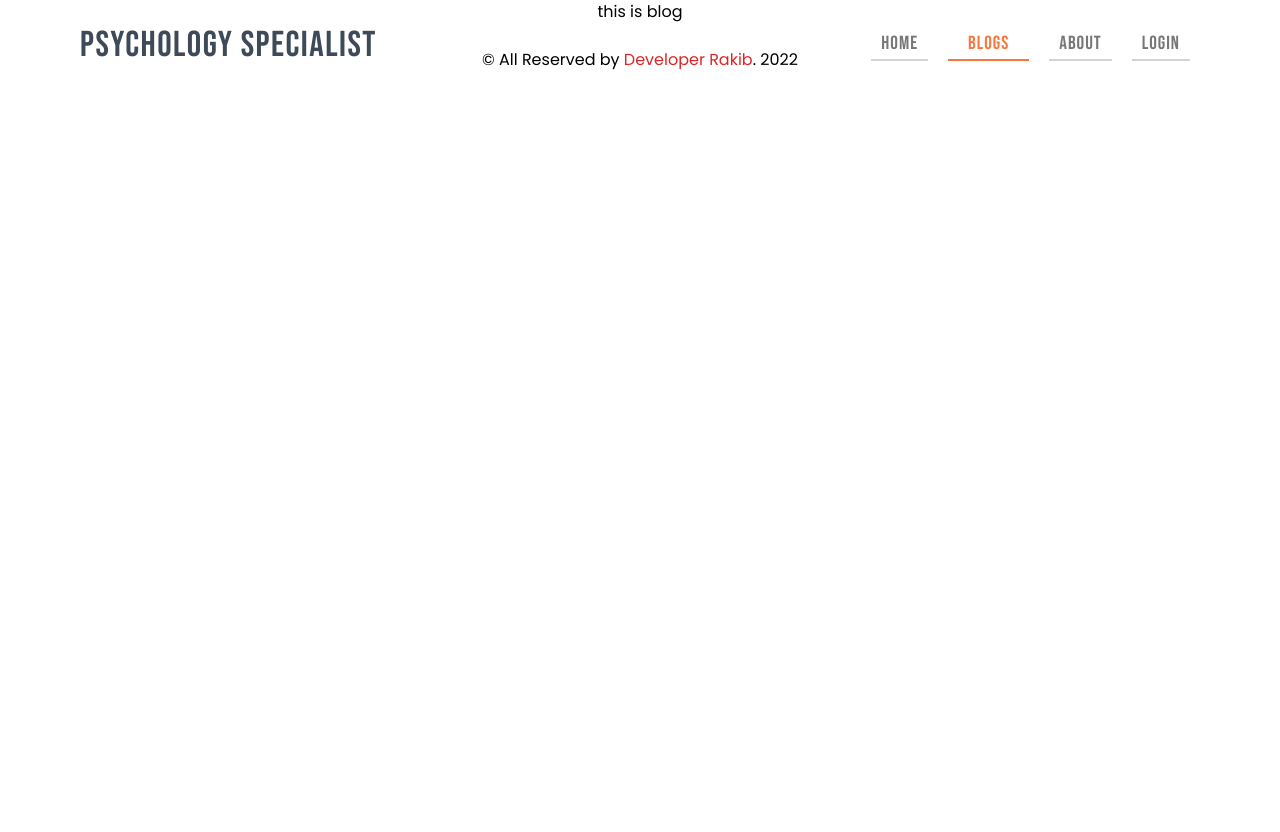
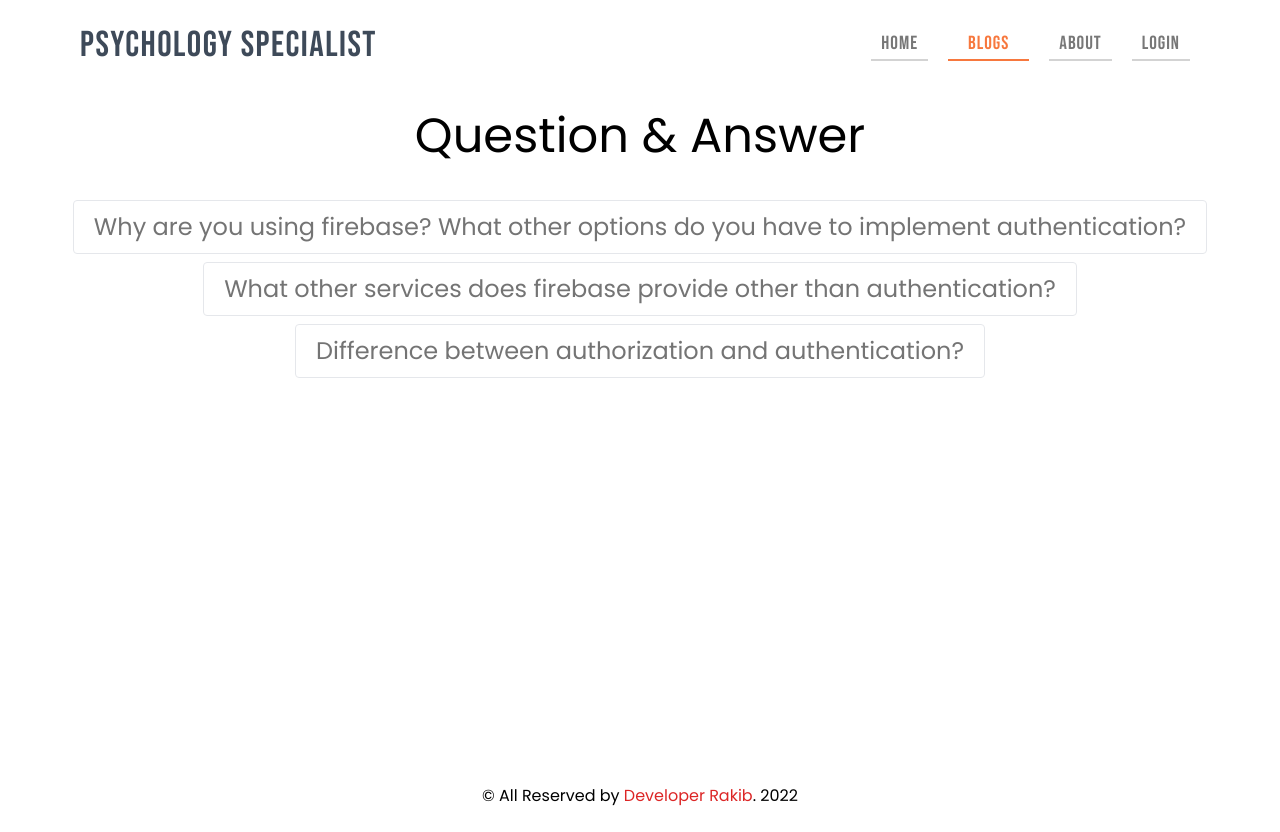
Before and after one commit to Developer-Rakib/Sara-Medical-Hall, a React (Create React App) app: page /blog in a window 1280 px wide. Before the commit the page ends 800 px from the top, so only its background shows below. Built offline with nearby package versions, Linux system fonts and the light colour scheme; no server answers.

Commit message:
blog complete

```diff
--- a/package.json
+++ b/package.json
@@ -8,10 +8,12 @@
     "@testing-library/user-event": "^13.5.0",
     "firebase": "^9.6.11",
     "react": "^18.0.0",
+    "react-accessible-accordion": "^4.0.0",
     "react-dom": "^18.0.0",
     "react-firebase-hooks": "^5.0.3",
     "react-hot-toast": "^2.2.0",
     "react-icons": "^4.3.1",
+    "react-reveal": "^1.2.2",
     "react-router-dom": "^6.3.0",
     "react-scripts": "5.0.1",
     "web-vitals": "^2.1.4"
--- a/public/data.json
+++ b/public/data.json
@@ -1,5 +1,6 @@
 [
     {
+        "id": "01",
         "img": "https://images01.nicepage.com/a1389d7bc73adea1e1c1fb7e/d7da67324cec5ce5a2e9123a/1491171.png",
         "name": "Relationship Issues",
         "price": "125",
@@ -7,6 +8,7 @@
         "active": false
     },
     {
+        "id": "02",
         "img": "https://i.ibb.co/F5dKHQY/anixiaty.png",
         "name": "Anxiety Issues",
         "price": "150",
@@ -14,6 +16,7 @@
         "active": true
     },
     {
+        "id": "03",
         "img": "https://images01.nicepage.com/a1389d7bc73adea1e1c1fb7e/7df87cc8fc465254aa83827a/1491214.png",
         "name": "Psychologist Issues",
         "price": "250",
--- a/src/pages/Blog/Blog.css
+++ b/src/pages/Blog/Blog.css
@@ -0,0 +1,51 @@
+.blog-contaner {
+    height: 70vh;
+}
+
+.blog-contaner h4 {
+    padding: 10px 0px;
+    color: #747474;
+}
+
+.blog-contaner p {
+    margin: 15px 0;
+    background: #32b3ea;
+    color: white;
+    padding: 20px 50px;
+    width: 50%;
+}
+
+.Difference {}
+
+.Difference ul {
+    width: 45%;
+}
+
+.Difference ul li {
+    display: inline-block;
+    padding: 10px 0;
+}
+
+@media (max-width: 600px) {
+    .blog-contaner {
+        height: auto;
+        width: 95%;
+        margin: 0 auto;
+    }
+
+    .blog-contaner h4 {
+        padding: 5px 0px;
+        width: 95%;
+    }
+
+    .blog-contaner p {
+        margin: 10px 0;
+        padding: 15px 10px;
+        width: 90%;
+    }
+
+    .Difference ul {
+        width: 90%;
+        margin: 0 auto;
+    }
+}
--- a/src/pages/Blog/Blog.js
+++ b/src/pages/Blog/Blog.js
@@ -1,9 +1,95 @@
 import React from 'react';
+import { Accordion, AccordionItem, AccordionItemButton, AccordionItemHeading, AccordionItemPanel } from 'react-accessible-accordion';
+import { Fade } from 'react-reveal';
+import './Blog.css'
 
 const Blog = () => {
     return (
-        <div>
-            <h2>this is blog</h2>
+        <div className='pt-20'>
+
+            <Fade top>
+                <h2 className="text-3xl sm:text-5xl py-8">Question & Answer</h2>
+            </Fade>
+            <Accordion className='blog-contaner'>
+
+                <Fade left>
+                    <AccordionItem className='my-2'>
+                        <AccordionItemHeading className='border inline-block rounded px-5'>
+                            <AccordionItemButton>
+                                <h4 className='text-lg sm:text-2xl'>Why are you using firebase? What other options do you have to implement authentication?</h4>
+                            </AccordionItemButton>
+                        </AccordionItemHeading>
+                        <AccordionItemPanel>
+                            <p className='inline-block rounded '>
+                                <span>Firebase is used for authentication to maintain the user login system for the website. It can be done by raw code but it is time consume and not much secure. As firebase is a product of GOOGLE inc. It is much secure and easy to use so I am using firebase</span>
+                                <h5 className="text-xl font-semibold">There are many other company to implement authentication or alternative of firebase they are :-</h5>
+                                <ul className='text-left w-3/5 mx-auto'>
+                                    <li>1. Okta</li>
+                                    <li>2. OneLogin</li>
+                                    <li>3. JumpCloud</li>
+                                    <li>4. Centrify</li>
+                                    <li>5. Auth0</li>
+                                    <li>6. Microsoft Azure</li>
+                                </ul>
+                            </p>
+                        </AccordionItemPanel>
+                    </AccordionItem>
+                </Fade>
+
+                <Fade right>
+                    <AccordionItem className='my-2'>
+                        <AccordionItemHeading className='border inline-block rounded px-5'>
+                            <AccordionItemButton>
+                                <h4 className='text-lg sm:text-2xl'>What other services does firebase provide other than authentication?</h4>
+                            </AccordionItemButton>
+                        </AccordionItemHeading>
+                        <AccordionItemPanel>
+                            <p className='inline-block rounded '>
+                                Firebase is a authentication solution company. But Beside it they supply many other services:
+                                <ul className='text-left w-3/5 mx-auto'>
+                                    <li>1. Cloud Functions.</li>
+                                    <li>2. Cloud Firestore</li>
+                                    <li>3. Hosting</li>
+                                    <li>4. Cloud Storage.</li>
+                                    <li>5. Google Analytics.</li>
+                                    <li>6. Predictions</li>
+                                    <li>7. Cloud Messaging</li>
+                                </ul>
+                            </p>
+                        </AccordionItemPanel>
+                    </AccordionItem>
+                </Fade>
+
+                <Fade left>
+                    <AccordionItem className='my-2'>
+                        <AccordionItemHeading className='border inline-block rounded px-5'>
+                            <AccordionItemButton>
+                                <h4 className='text-lg sm:text-2xl'>Difference between authorization and authentication?</h4>
+                            </AccordionItemButton>
+                        </AccordionItemHeading>
+                        <AccordionItemPanel>
+                            <p className='inline-block rounded '>
+                                <div className='flex justify-between Difference flex-col sm:flex-row'>
+                                    <ul className='text-left'>
+                                        <h5 className="text-xl">Authorization</h5>
+                                        <li>1. Authorization means Create user and give them som extra power to maintain the website..</li>
+                                        <li>2. Authorization works through settings that are created and maintained by the website owners.</li>
+                                        <li>3. Authorization do not visible to the user or cannot be change</li>
+                                    </ul>
+                                    <ul className='text-left'>
+                                        <h5 className="text-xl">Authentication</h5>
+                                        <li>1. Authentication means create and verify user.</li>
+                                        <li>2. Authentication works through passwords, one-time pins, and other information provided or entered by the user. This function help users to change or update their information</li>
+                                        <li>3. Authentication can be change or modify by the user.</li>
+                                    </ul>
+                                </div>
+                            </p>
+                        </AccordionItemPanel>
+                    </AccordionItem>
+                </Fade>
+
+
+            </Accordion>
         </div>
     );
 };
--- a/src/pages/CheckOut/CheckOut.js
+++ b/src/pages/CheckOut/CheckOut.js
@@ -15,7 +15,7 @@ const CheckOut = () => {
     }
     return (
         <div>
-            <div className="mt-10 sm:mt-0">
+            <div className="">
                 <div className="sm:w-4/6 mx-auto">
 
                     <div className="pt-28 ">
@@ -49,7 +49,7 @@ const CheckOut = () => {
                                             />
                                         </div>
 
-                                        <div className="col-span-3 mx-auto">
+                                        <div className="sm:col-span-3 col-span-6 mx-auto">
                                             <label htmlFor="email-address" className="block text-sm font-medium text-gray-700">
                                                 Email address
                                             </label>
--- a/src/pages/Home/Service/Service.js
+++ b/src/pages/Home/Service/Service.js
@@ -1,5 +1,6 @@
 import React from 'react';
 import { FiShoppingCart } from 'react-icons/fi';
+import { Fade } from 'react-reveal';
 import { useNavigate } from 'react-router-dom';
 import './Service.css'
 
@@ -9,6 +10,7 @@ const Service = ({ service }) => {
         navigate("/checkOut")
     }
     return (
+        <Fade top>
             <div className={`services-item ${service.active && "active"}`}>
                 <img src={service.img} alt="" />
                 <div className='services-info'>
@@ -18,6 +20,7 @@ const Service = ({ service }) => {
                     <button onClick={handleAppoinment} className='flex'><FiShoppingCart className='mr-2'></FiShoppingCart> APPOINMENT</button>
                 </div>
             </div>
+        </Fade>
     );
 };
 
--- a/src/pages/Login/Login.js
+++ b/src/pages/Login/Login.js
@@ -2,6 +2,7 @@ import { sendPasswordResetEmail } from 'firebase/auth';
 import React, { useEffect, useState } from 'react';
 import { useAuthState, useSignInWithEmailAndPassword } from 'react-firebase-hooks/auth';
 import toast from 'react-hot-toast';
+import { Bounce } from 'react-reveal';
 import { Link, useLocation, useNavigate } from 'react-router-dom';
 import auth from '../../firebase.init';
 // import { auth } from '../../firebase.init';
@@ -82,6 +83,7 @@ const Login = () => {
         return <Loading></Loading>
     }
     return (
+        <Bounce top>
             <div className='SignIn-container'>
                 <div className="SignIn">
                     <div className="box">
@@ -108,6 +110,7 @@ const Login = () => {
                     </div>
                 </div>
             </div>
+        </Bounce>
     );
 };
 
--- a/src/pages/SignUp/SignUp.js
+++ b/src/pages/SignUp/SignUp.js
@@ -7,6 +7,7 @@ import Loading from '../SharedPage/Loading/Loading';
 import auth from '../../firebase.init';
 import { DisplyNameContext } from '../../App';
 import SocialLogin from '../SharedPage/SocialLogin/SocialLogin';
+import { Bounce } from 'react-reveal';
 
 const SignUp = () => {
     const [name, setName] = useState({ value: "", error: "" });
@@ -113,6 +114,7 @@ const SignUp = () => {
         return <Loading></Loading>
     }
     return (
+        <Bounce top>
             <div className='SignIn-container'>
                 <div className="SignIn py-5 sm:py-8">
                     <div className="box">
@@ -148,6 +150,7 @@ const SignUp = () => {
                     </div>
                 </div>
             </div>
+        </Bounce>
     );
 };
 
```
Also changed, not shown: src/pages/Home/Banner/Bannner.js (+13 -4 lines), src/pages/Home/Services/Services.js (+8 -2 lines), 1 other file (tests, documents, lock files or other folders). Lines whose indentation alone changed are shown as unchanged.
